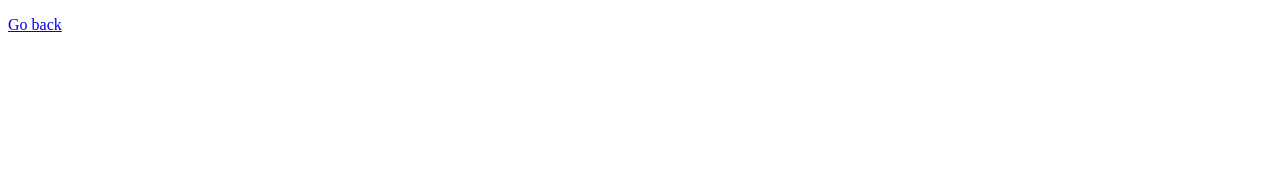
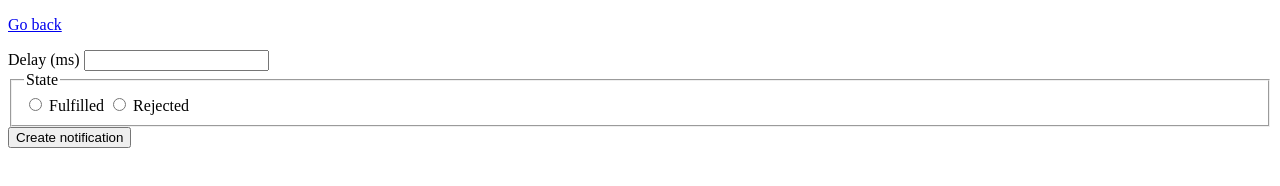
Before and after one commit to VladyslavBihun/goit-js-hw-10, a plain HTML site: page 2-snackbar.html in a window 1280 px wide. Drawn offline with Linux system fonts and the light colour scheme.

Commit message:
Deploying to gh-pages from @ VladyslavBihun/goit-js-hw-10@10e38dfb1af6b9db94235031db530b631e97f8ba 🚀

```diff
--- a/2-snackbar.html
+++ b/2-snackbar.html
@@ -5,9 +5,32 @@
     <meta name="viewport" content="width=device-width, initial-scale=1.0" />
     <title>2-snackbar</title>
 
-    <script type="module" crossorigin src="/goit-js-hw-10/assets/modulepreload-polyfill-3cfb730f.js"></script>
+    <script type="module" crossorigin src="/goit-js-hw-10/commonHelpers2.js"></script>
+    <link rel="modulepreload" crossorigin href="/goit-js-hw-10/assets/modulepreload-polyfill-3cfb730f.js">
+    <link rel="modulepreload" crossorigin href="/goit-js-hw-10/assets/vendor-77e16229.js">
+    <link rel="stylesheet" href="/goit-js-hw-10/assets/vendor-7a007824.css">
   </head>
   <body>
     <p><a href="./index.html">Go back</a></p>
+    <form class="form">
+      <label>
+        Delay (ms)
+        <input type="number" name="delay" required />
+      </label>
+
+      <fieldset>
+        <legend>State</legend>
+        <label>
+          <input type="radio" name="state" value="fulfilled" required />
+          Fulfilled
+        </label>
+        <label>
+          <input type="radio" name="state" value="rejected" required />
+          Rejected
+        </label>
+      </fieldset>
+
+      <button type="submit">Create notification</button>
+    </form>
   </body>
 </html>
--- /dev/null
+++ b/commonHelpers2.js
@@ -0,0 +1,2 @@
+import"./assets/modulepreload-polyfill-3cfb730f.js";import{i as n}from"./assets/vendor-77e16229.js";const l=document.querySelector(".form"),r=document.querySelector("input"),u=document.querySelector('input[value="fulfilled"]');let i;r.addEventListener("input",t=>{i=t.currentTarget.value});function o(t){return t.preventDefault(),new Promise((e,s)=>{u.checked?e(i):s(i)})}l.addEventListener("submit",function(t){o(t).then(e=>{setTimeout(()=>{n.success({title:"Success",message:`✅ Fulfilled promise in ${e}ms`})},e)}).catch(e=>{setTimeout(()=>{n.error({title:"Error",message:`❌ Rejected promise in ${e}ms`})},e)}).finally(()=>{r.value="",u.checked=!1})});
+//# sourceMappingURL=commonHelpers2.js.map
```
Also changed, not shown: index.html (+20 -0 lines), 1 other file.
